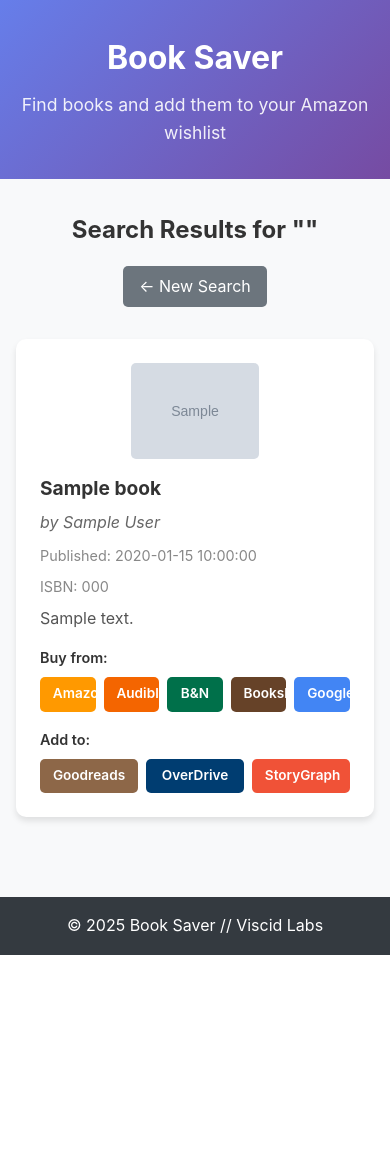
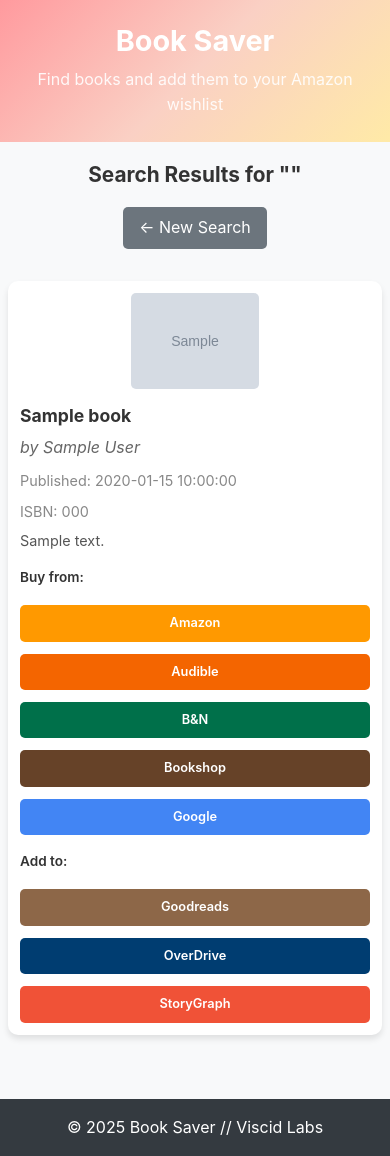
Before and after one commit to ColemanRHarris/booksaver, a Flask app: template templates/results.html in a window 390 px wide. Before the commit the page ends 955 px from the top, so only its background shows below. Run offline with Flask 3, Linux system fonts and the light colour scheme; the template is opened without the code that fills it: most values are stand-ins (such as "Sample title", 1, 10 or a date in 2020); grey boxes marked "Sample" are stand-in pictures.

Commit message:
add: better mobile styles

```diff
--- a/static/css/style.css
+++ b/static/css/style.css
@@ -14,7 +14,7 @@ body {
 
 /* Header */
 header {
-    background: linear-gradient(135deg, #667eea 0%, #764ba2 100%);
+    background: linear-gradient(135deg, #ff9a9e 0%, #fad0c4 50%, #ffeaa7 100%);
     color: white;
     padding: 2rem 0;
     text-align: center;
@@ -90,7 +90,7 @@ main {
 
 .search-btn {
     width: 100%;
-    background: linear-gradient(135deg, #667eea 0%, #764ba2 100%);
+    background: linear-gradient(135deg, #ff9a9e 0%, #fad0c4 50%, #ffeaa7 100%);
     color: white;
     border: none;
     padding: 0.75rem 1.5rem;
@@ -392,7 +392,7 @@ main {
 }
 
 .search-again-btn {
-    background: linear-gradient(135deg, #667eea 0%, #764ba2 100%);
+    background: linear-gradient(135deg, #ff9a9e 0%, #fad0c4 50%, #ffeaa7 100%);
     color: white;
     padding: 0.75rem 1.5rem;
     border-radius: 5px;
@@ -427,18 +427,36 @@ footer {
 
 /* Responsive design */
 @media (max-width: 768px) {
+    header {
+        padding: 1.5rem 1rem;
+    }
+
     header h1 {
-        font-size: 2rem;
+        font-size: 1.8rem;
+        line-height: 1.2;
+    }
+
+    header p {
+        font-size: 1rem;
+    }
+
+    main {
+        padding: 1rem 0.5rem;
     }
 
     .search-container {
-        margin: 1rem;
-        padding: 1.5rem;
+        margin: 0.5rem;
+        padding: 1.5rem 1rem;
     }
 
     .search-header {
         flex-direction: column;
         text-align: center;
+        gap: 1rem;
+    }
+
+    .search-header h2 {
+        font-size: 1.3rem;
     }
 
     .books-grid {
@@ -446,12 +464,67 @@ footer {
         gap: 1.5rem;
     }
 
+    .book-card {
+        padding: 1rem;
+    }
+
+    .book-title {
+        font-size: 1.1rem;
+        line-height: 1.3;
+    }
+
+    .book-description {
+        font-size: 0.9rem;
+        line-height: 1.4;
+    }
+
+    .purchase-links, .reader-app-links {
+        gap: 0.75rem;
+    }
+
+    .buy-label, .add-label {
+        font-size: 0.85rem;
+        margin-bottom: 0.25rem;
+    }
+
     .retailer-links, .app-links {
-        justify-content: center;
+        justify-content: flex-start;
+        gap: 0.75rem;
     }
 
     .retailer-btn, .app-btn {
-        flex: 1;
-        min-width: 50px;
+        padding: 0.5rem 0.75rem;
+        font-size: 0.8rem;
+        min-width: 70px;
+        flex: none;
+    }
+
+    .preview-btn {
+        padding: 0.5rem 1rem;
+        font-size: 0.9rem;
+        align-self: flex-start;
+    }
+
+    /* Stack buttons vertically on very small screens */
+    @media (max-width: 480px) {
+        .retailer-links, .app-links {
+            flex-direction: column;
+            align-items: stretch;
+        }
+
+        .retailer-btn, .app-btn {
+            width: 100%;
+            text-align: center;
+            min-width: unset;
+        }
+
+        .search-container {
+            margin: 0.25rem;
+            padding: 1rem 0.75rem;
+        }
+
+        .book-card {
+            padding: 0.75rem;
+        }
     }
 }
```
